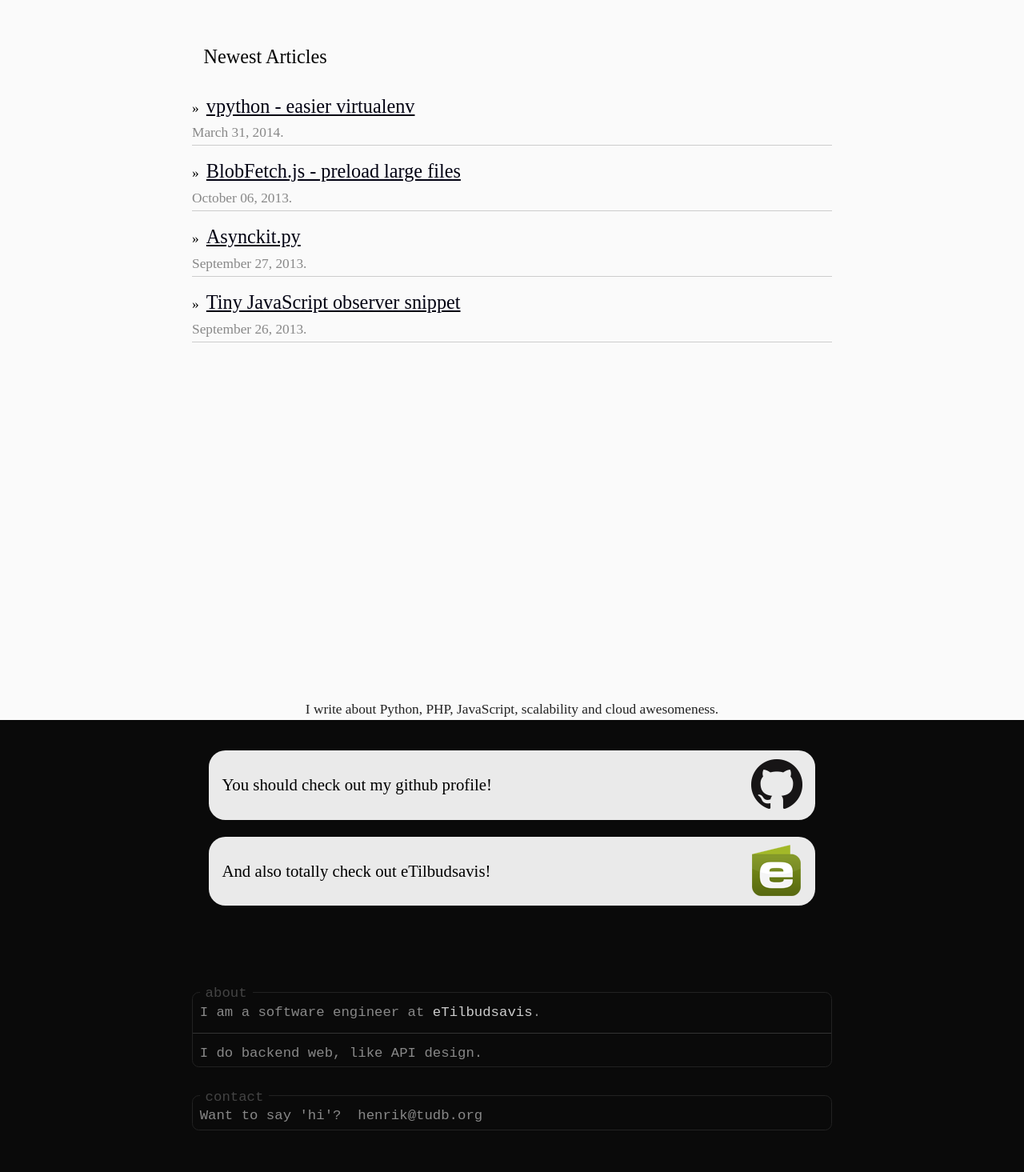
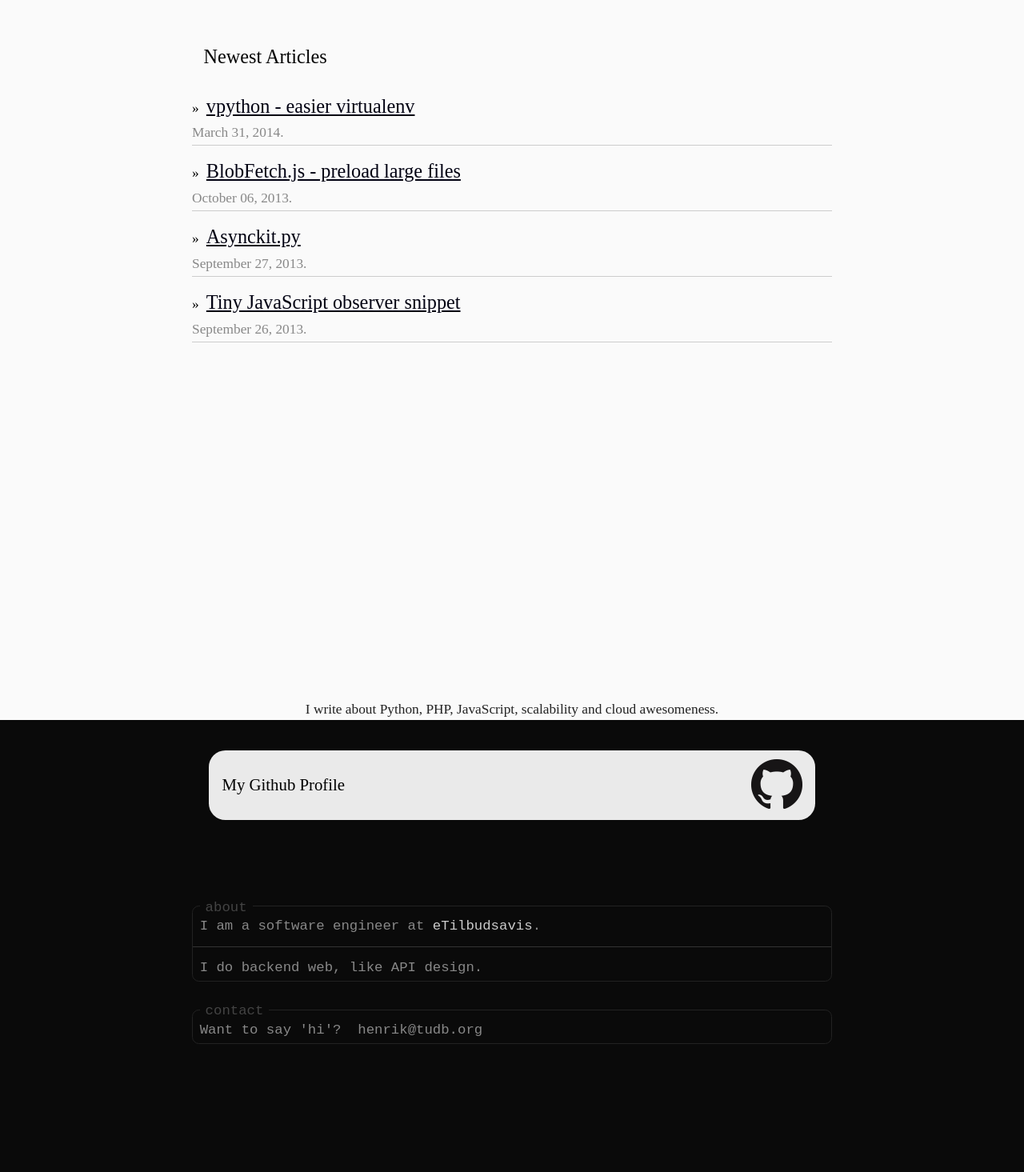
Before and after one commit to henriktudborg/henriktudborg.github.io, a Jekyll site: the page built from index.html, in a window 1280 px wide. Shown: the whole page at 80% size. Built offline with Jekyll 4.4.1, drawn with Linux system fonts in a browser that asks for light colours; some web fonts are replaced; Markdown is read by kramdown in place of the engine named in the settings; after the commit the page ends 1357 px from its top, so only the background shows below that.

Commit message:
Simplified footer a bit

```diff
--- a/_layouts/default.html
+++ b/_layouts/default.html
@@ -32,18 +32,9 @@
                 <div class="fright">
                     <img src="/images/github-mark-64.png" alt="GitHub profile link">
                 </div>
-                <p>You should check out my github profile!</p>
+                <p>My Github Profile</p>
                 <div class="clear"></div>
             </a>
-
-            <a class="card" href="https://etilbudsavis.dk">
-                <div class="fright">
-                    <img src="/images/etilbudsavis.png" alt="etilbusdavis link">
-                </div>
-                <p>And also totally check out eTilbudsavis!</p>
-                <div class="clear"></div>
-            </a>
-
         </div>
 
         <div id="foot-wrap">
```
